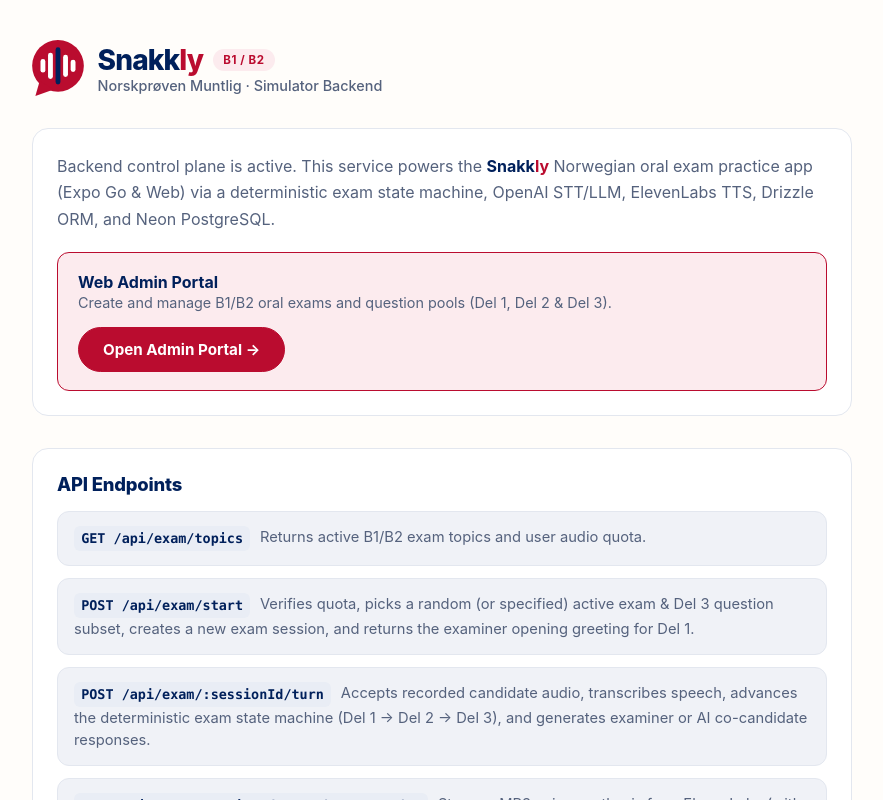
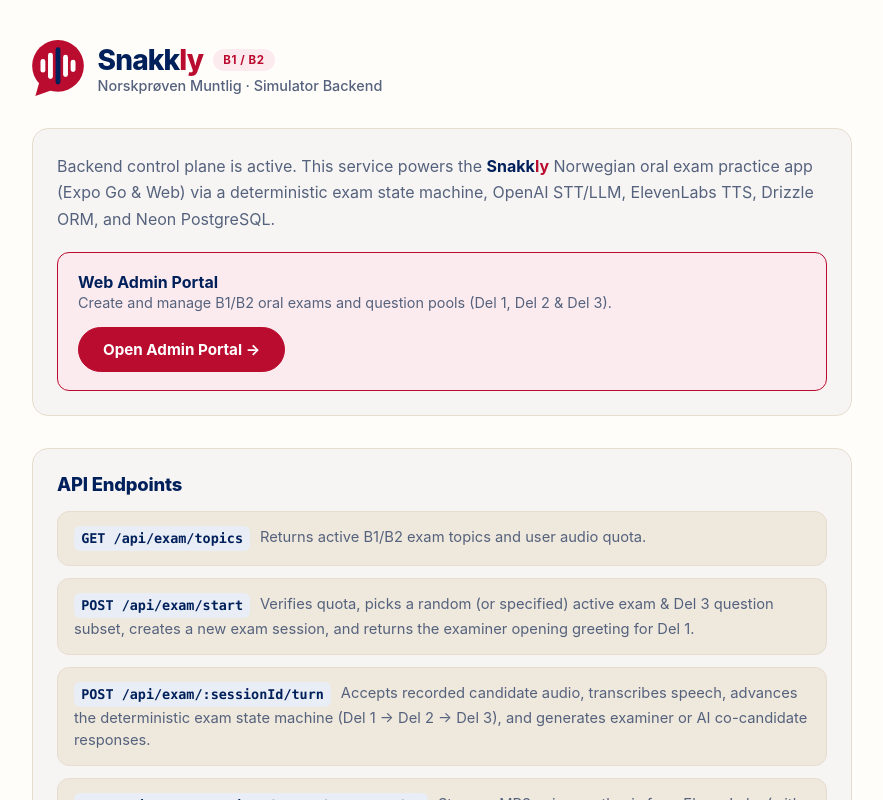
Before and after one commit to mujtabanaqvi/norsk-app, a Next.js app: page / in a window 1280 px wide. Shown: the top 800 px of the page, without its empty margins (198-1081 px from the left). Built offline with nearby package versions, Linux system fonts and the light colour scheme.

Commit message:
Updated colors

```diff
--- a/app/globals.css
+++ b/app/globals.css
@@ -8,9 +8,9 @@
   --gold-soft: #FFF5DB;
   --white: #FFFFFF;
   --bg: #FFFDFA;
-  --surface: #FFFFFF;
-  --surface-muted: #F0F2F7;
-  --border: #E3E7EF;
+  --surface: #f7f5f3;
+  --surface-muted: #EFE8DD;
+  --border: #E6DDCF;
   --text: #00205B;
   --text-secondary: #55627D;
   --text-muted: #8B95A9;
```
Also changed, not shown: src/theme/tokens.ts (+6 -5 lines).
